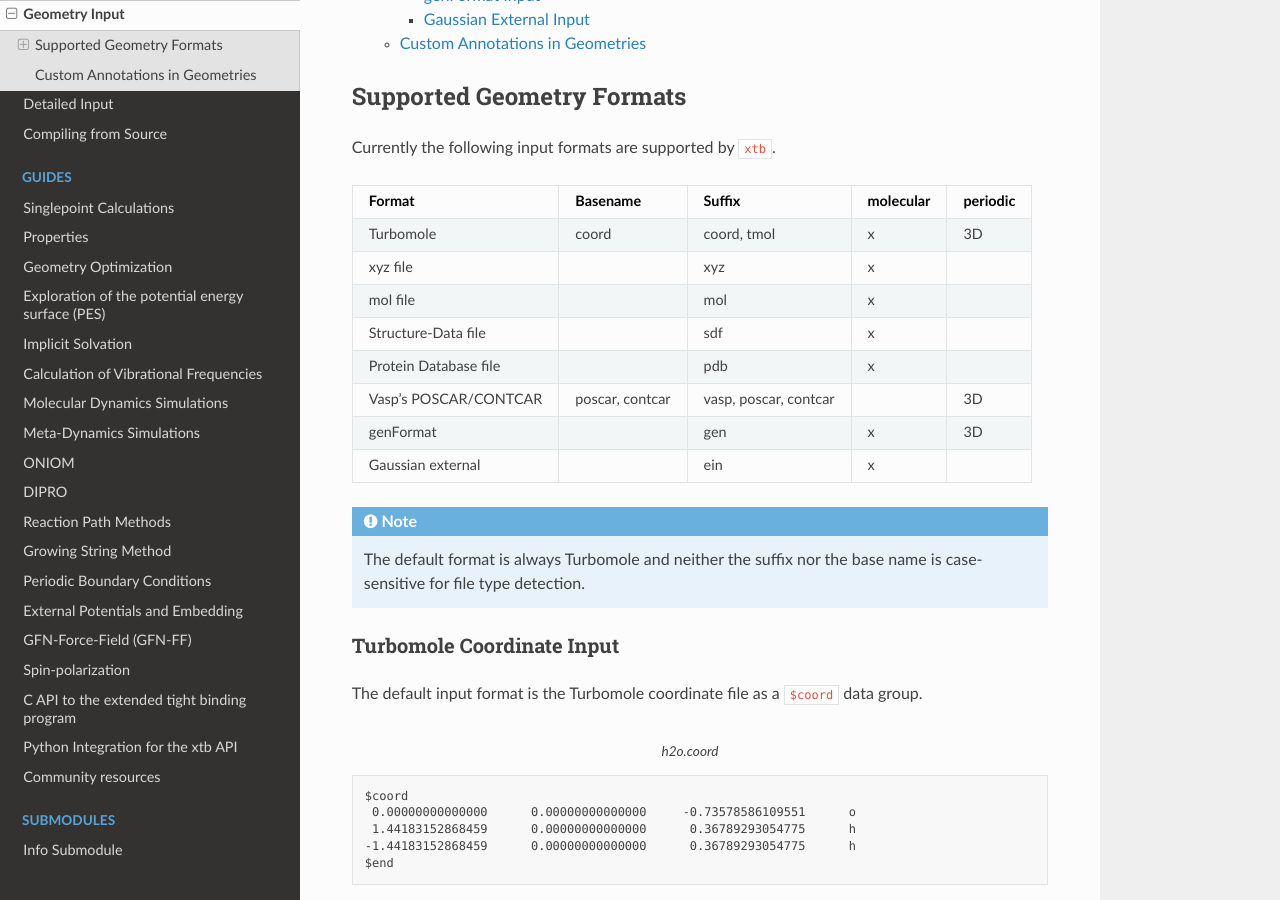
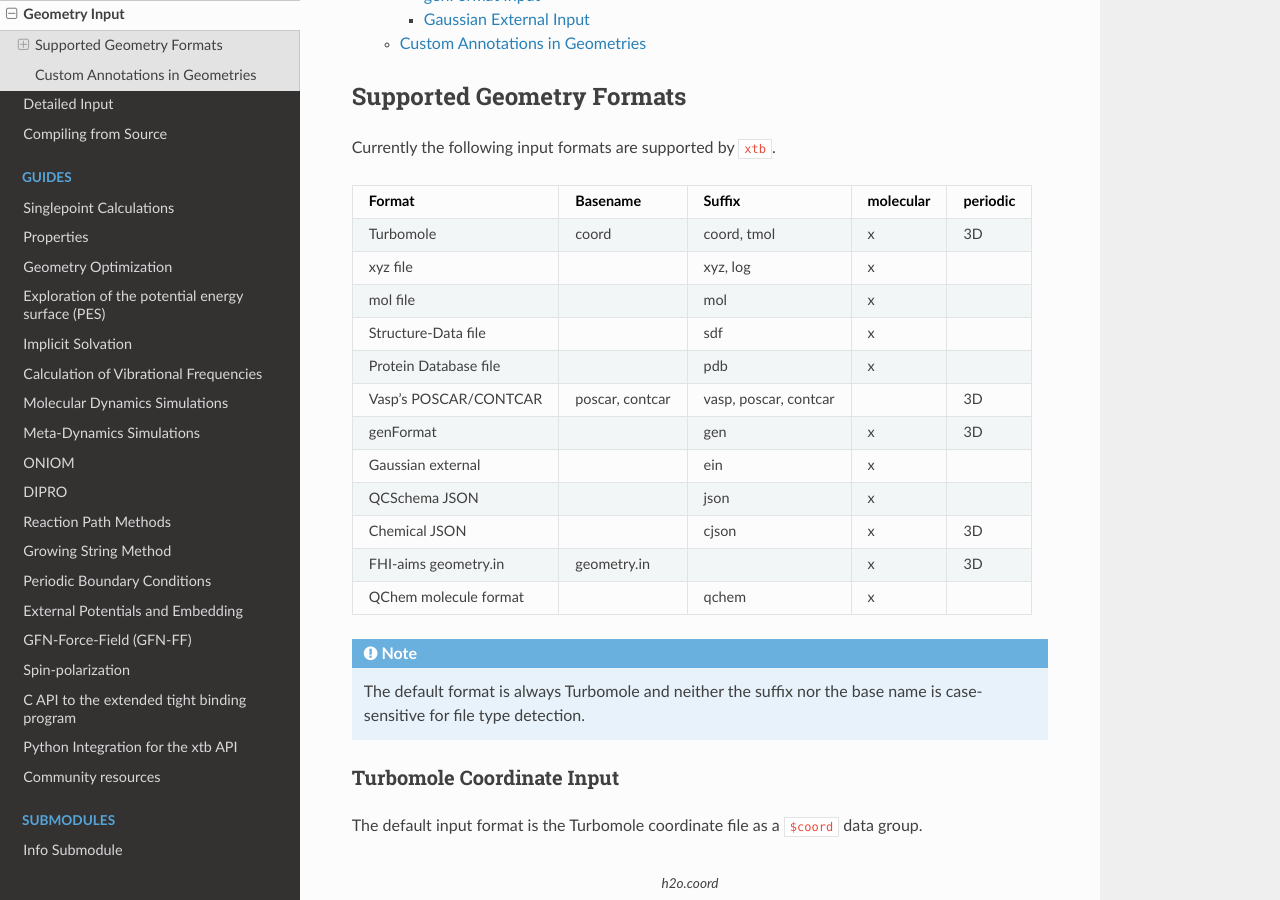
Before and after one commit to grimme-lab/xtb_docs, a Sphinx documentation site: the page built from source/geometry.rst, in a window 1280 px wide and 900 px high, scrolled down 380 px. Built offline with Sphinx 7.4.7 and the Read the Docs theme 2.0.0, drawn with Linux system fonts in a browser that asks for light colours; pages that are not in the unit, such as notebooks, are missing from menus.

Commit message:
Update geometry table from mctc-lib supported files

```diff
--- a/source/geometry.rst
+++ b/source/geometry.rst
@@ -15,13 +15,17 @@ Currently the following input formats are supported by ``xtb``.
  Format                  Basename          Suffix                  molecular   periodic
 ======================= ================= ======================= =========== ==========
  Turbomole               coord             coord, tmol             x           3D
- xyz file                                  xyz                     x
+ xyz file                                  xyz, log                x
  mol file                                  mol                     x
  Structure-Data file                       sdf                     x
  Protein Database file                     pdb                     x
  Vasp's POSCAR/CONTCAR   poscar, contcar   vasp, poscar, contcar               3D
  genFormat                                 gen                     x           3D
  Gaussian external                         ein                     x
+ QCSchema JSON                             json                    x
+ Chemical JSON                             cjson                   x           3D
+ FHI-aims geometry.in    geometry.in                               x           3D
+ QChem molecule format                     qchem                   x
 ======================= ================= ======================= =========== ==========
 
 .. note:: The default format is always Turbomole and neither the suffix nor the
```
